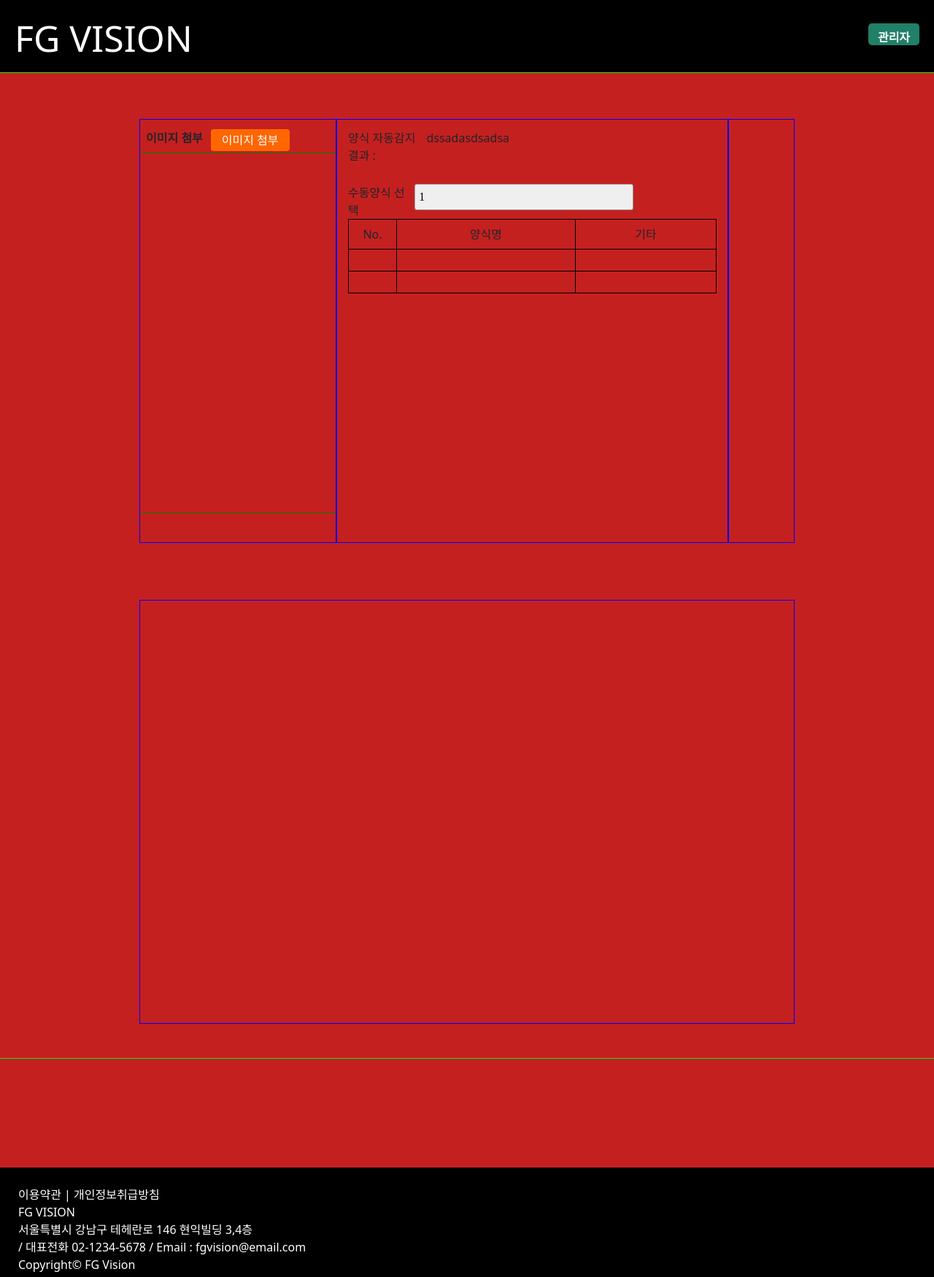
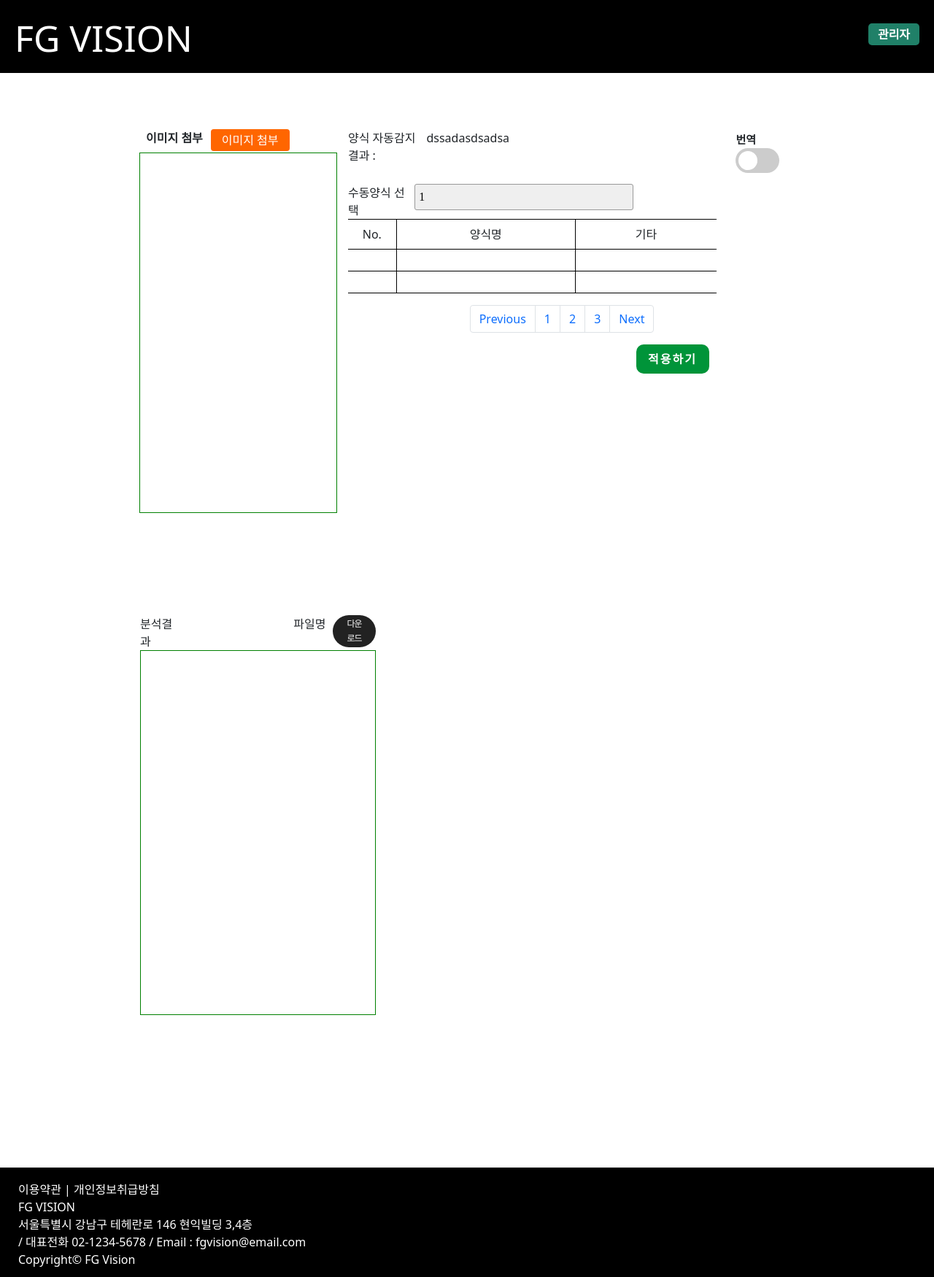
Before and after one commit to RockhoRockho/FG_Vision, a Django app: page / in a window 1280 px wide. Shown: the whole page at 73% size. Run offline with Django 4.2, Linux system fonts and the light colour scheme; some libraries are stand-ins or nearby versions.

Commit message:
메인페이지 골조

```diff
--- a/static/css/base.css
+++ b/static/css/base.css
@@ -30,7 +30,7 @@ body {
   background-color: rgb(32, 128, 104);
   border-radius: 5px;
   text-align: center;
-  padding-top: 7px;
+  padding-top: 3px;
 }
 /* ------------------------  footer  ------------------------- */
 footer {
@@ -38,11 +38,11 @@ footer {
   height: 150px;
   background-color: rgb(0, 0, 0);
   color: white;
-  padding-top: 10px;
+  padding-top: 5px;
   padding-left: 25px;
 }
 .footer {
   /* outline: 1px solid red; */
-  margin-top: 15px;
+  margin-top: 13px;
   width: 50%;
 }
--- a/static/css/home.css
+++ b/static/css/home.css
@@ -1,7 +1,7 @@
 #container {
     width: 100%;
     height: 1500px;
-    background-color: rgb(197, 32, 32);
+    background-color: rgb(255, 255, 255);
     position: relative;
 }
 
@@ -12,12 +12,12 @@
     padding-top: 5%;
     padding-left: 15%;
     padding-right: 15%;
-    outline: 1px solid rgb(22, 236, 14);
+    /* outline: 1px solid rgb(22, 236, 14); */
 }
 
 .wrap>div {
     float: left;
-    outline: 1px solid blue;
+    /* outline: 1px solid blue; */
 }
 
 .btndiv {
@@ -62,31 +62,158 @@
 }
 
 select {
-    width:300px;
-    padding:5px;
-    border:1px solid #999;
-    font-family:'Nanumgothic';
-    border-radius:3px;
+    width: 300px;
+    padding: 5px;
+    border: 1px solid #999;
+    font-family: 'Nanumgothic';
+    border-radius: 3px;
     -webkit-appearance: none;
     -moz-appearance: none;
-    appearance : none;
+    appearance: none;
 }
 
-.table{
+.table {
     border: 1px solid black;
     border-collapse: collapse;
     margin-top: 15%;
+    border-left: none;
+    border-right: none;
+    width: 94%;
 }
-.table td{
+
+.table td {
     border: 1px solid black;
     height: 30px;
 }
-.table tr{
+
+.table tr {
     border-left: none;
 }
-tr td:first-child{
+
+.table tr>td:first-child {
     border-left: none;
 }
-tr td:last-child{
+
+.table tr>td:last-child {
     border-right: none;
 }
+
+.page {
+    width: 94%;
+    margin: 0 center;
+}
+
+.page>ul {
+    margin-left: 33%;
+}
+
+.switch {
+    position: relative;
+    display: inline-block;
+    width: 60px;
+    height: 34px;
+    vertical-align: middle;
+}
+
+/* Hide default HTML checkbox */
+.switch input {
+    display: none;
+}
+
+/* The slider */
+.slider {
+    position: absolute;
+    cursor: pointer;
+    top: 0;
+    left: 0;
+    right: 0;
+    bottom: 0;
+    background-color: #ccc;
+    -webkit-transition: .4s;
+    transition: .4s;
+}
+
+.slider:before {
+    position: absolute;
+    content: "";
+    height: 26px;
+    width: 26px;
+    left: 4px;
+    bottom: 4px;
+    background-color: white;
+    -webkit-transition: .4s;
+    transition: .4s;
+}
+
+input:checked+.slider {
+    background-color: #06f025;
+}
+
+input:focus+.slider {
+    box-shadow: 0 0 1px #06f025;
+}
+
+input:checked+.slider:before {
+    -webkit-transform: translateX(26px);
+    -ms-transform: translateX(26px);
+    transform: translateX(26px);
+}
+
+/* Rounded sliders */
+.slider.round {
+    border-radius: 34px;
+}
+
+.slider.round:before {
+    border-radius: 50%;
+}
+
+p {
+    margin: 0px;
+    display: inline-block;
+    font-size: 15px;
+    font-weight: bold;
+}
+
+.three {
+    padding-left: 10px;
+    padding-top: 15px;
+}
+
+.two>button {
+    width: 100px;
+    height: 40px;
+    background-color: rgb(0, 148, 57);
+    color: white;
+    font-weight: bold;
+    border-radius: 10px;
+    border: none;
+    letter-spacing: 2px;
+    float: right;
+    margin-right: 5%;
+}
+
+.two>button:hover {
+    color: black;
+    background-color: gray;
+}
+
+.down_btn button {
+    background: #222;
+    font-size: 12px;
+    color: #fff;
+    cursor: pointer;
+    padding: 2px 16px;
+    line-height: 20px;
+    border-radius: 30px;
+    border: none;
+    letter-spacing: -1px;
+}
+
+.down_btn button:hover {
+    box-shadow: 1px 1px 4px rgba(0, 0, 0, 0.4);
+}
+.down{
+    padding-top: 20px;
+    /* padding-left: 20px; */
+}
--- a/static/js/home.js
+++ b/static/js/home.js
@@ -4,7 +4,7 @@ function preview(event) {
     reader.onload = function (event) {
         var img = document.createElement("img");
         img.setAttribute("src", event.target.result);
-    document.querySelector("div.prepre").appendChild(img).style.width='300px';
+        document.querySelector("div.prepre").appendChild(img).style.width = '300px';
     };
 
     reader.readAsDataURL(event.target.files[0]);
--- a/templates/home.html
+++ b/templates/home.html
@@ -12,11 +12,15 @@
         reader.onload = function (event) {
             var img = document.createElement("img");
             img.setAttribute("src", event.target.result);
-            document.querySelector("div.prepre").appendChild(img).style.width='100%';
+            document.querySelector("div.prepre").appendChild(img).style.width = '100%';
         };
 
         reader.readAsDataURL(event.target.files[0]);
     }
+    var check = $("input[type='checkbox']");
+    check.click(function () {
+        $("p").toggle();
+    });
 </script>
 {% endblock %}
 
@@ -38,6 +42,7 @@
             <div class="prepre"></div>
         </div>
         <div class="two" style="width: 60%; height: 45%;">
+            <form action="" id="subsub" method="get">
                 <div class="ans">
                     <div style="float: left; width: 20%;">양식 자동감지 결과 :</div>
                     <div style="float: left; width: 35%;">dssadasdsadsa</div>
@@ -63,8 +68,8 @@
                         </select>
                     </div>
                     <div style="clear: both;">
-                    <table class="table" style="width: 94%;">
-                        <tbody style="width: 90%;">
+                        <table class="table">
+                            <tbody style="width: 90%; border-left: none;">
                                 <tr style="width: 90%;">
                                     <td style="width:13%; text-align: center;">No.</td>
                                     <td style="width:48%; text-align: center;">양식명</td>
@@ -83,11 +88,37 @@
                             </tbody>
                         </table>
                     </div>
+                    <div class="page">
+                        <ul class="pagination">
+                            <li class="page-item"><a class="page-link" href="#">Previous</a></li>
+                            <li class="page-item"><a class="page-link" href="#">1</a></li>
+                            <li class="page-item"><a class="page-link" href="#">2</a></li>
+                            <li class="page-item"><a class="page-link" href="#">3</a></li>
+                            <li class="page-item"><a class="page-link" href="#">Next</a></li>
+                        </ul>
                     </div>
                 </div>
-        <div class="three" style="width: 10%; height: 45%; margin-bottom: 5%;"></div>
+            </form>
+            <button type="submit" form="subsub">적용하기</button>
+        </div>
+        <div class="three" style="width: 10%; height: 45%; margin-bottom: 5%;">
+            <p>번역</p>
+            <label class="switch">
+                <input type="checkbox">
+                <span class="slider round"></span>
+            </label>
+        </div>
         <hr>
-        <div class="four" style="width: 100%; margin-top: 4%; height: 45%;"></div>
+        <div class="four" style="width: 90%; margin-top: 4%; height: 45%;">
+            <div class="down" style="width: 40%;">
+                <div style="width: 15%; float: left;">분석결과</div>
+                <div style="width: 67%; float: left; text-align: right; padding-right: 10px;">파일명</div>
+                <div class="down_btn" style="width: 18%; float: left;">
+                    <a href="다운로드 파일경로" download><button>다운로드</button></a>
+                </div>
+                <div class="view" style="margin-top: 40px; clear: both; width: 100%; height: 500px; border: 1px solid green;"></div>
+            </div>
+        </div>
     </div>
 </div>
 <div style="clear: both;"></div>
```
Lines whose indentation alone changed are shown as unchanged.
